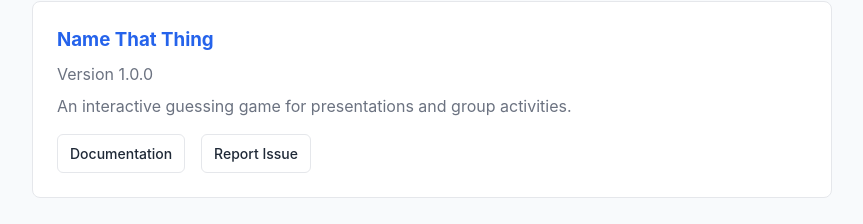
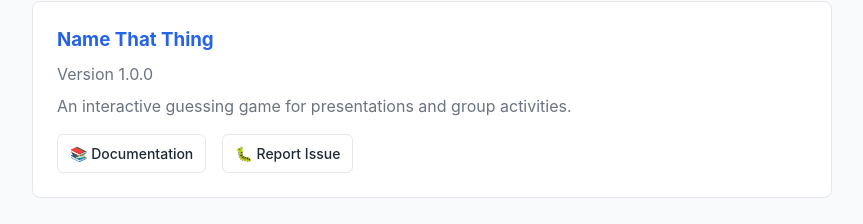
Before and after one commit to fillier/name-that-thing, a Vue app: page /settings in a window 1280 px wide. Shown: the part 1542-1766 px from the top of the page, without its empty margins (208-1071 px from the left). Built offline with nearby package versions, Linux system fonts and the light colour scheme.

Commit message:
feat: Update links in the about section to point to documentation and issue reporting

```diff
--- a/src/views/Settings.vue
+++ b/src/views/Settings.vue
@@ -150,8 +150,22 @@
             <p>Version 1.0.0</p>
             <p>An interactive guessing game for presentations and group activities.</p>
             <div class="about-links">
-              <a href="#" class="btn btn-secondary btn-sm">Documentation</a>
-              <a href="#" class="btn btn-secondary btn-sm">Report Issue</a>
+              <a
+                href="https://github.com/fillier/name-that-thing/blob/main/README.md"
+                target="_blank"
+                rel="noopener noreferrer"
+                class="btn btn-secondary btn-sm"
+              >
+                📚 Documentation
+              </a>
+              <a
+                href="https://github.com/fillier/name-that-thing/issues/new"
+                target="_blank"
+                rel="noopener noreferrer"
+                class="btn btn-secondary btn-sm"
+              >
+                🐛 Report Issue
+              </a>
             </div>
           </div>
         </div>
```
